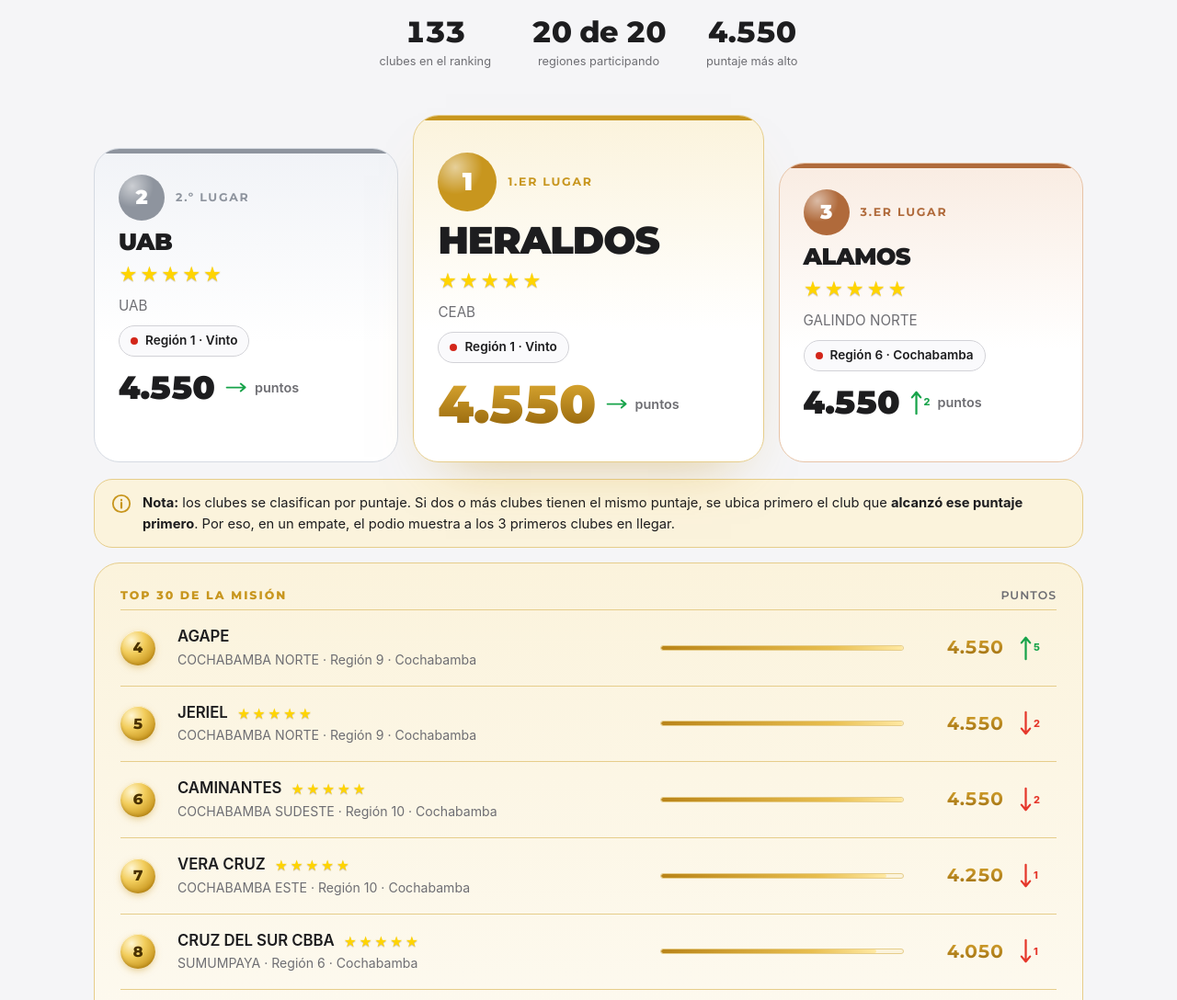
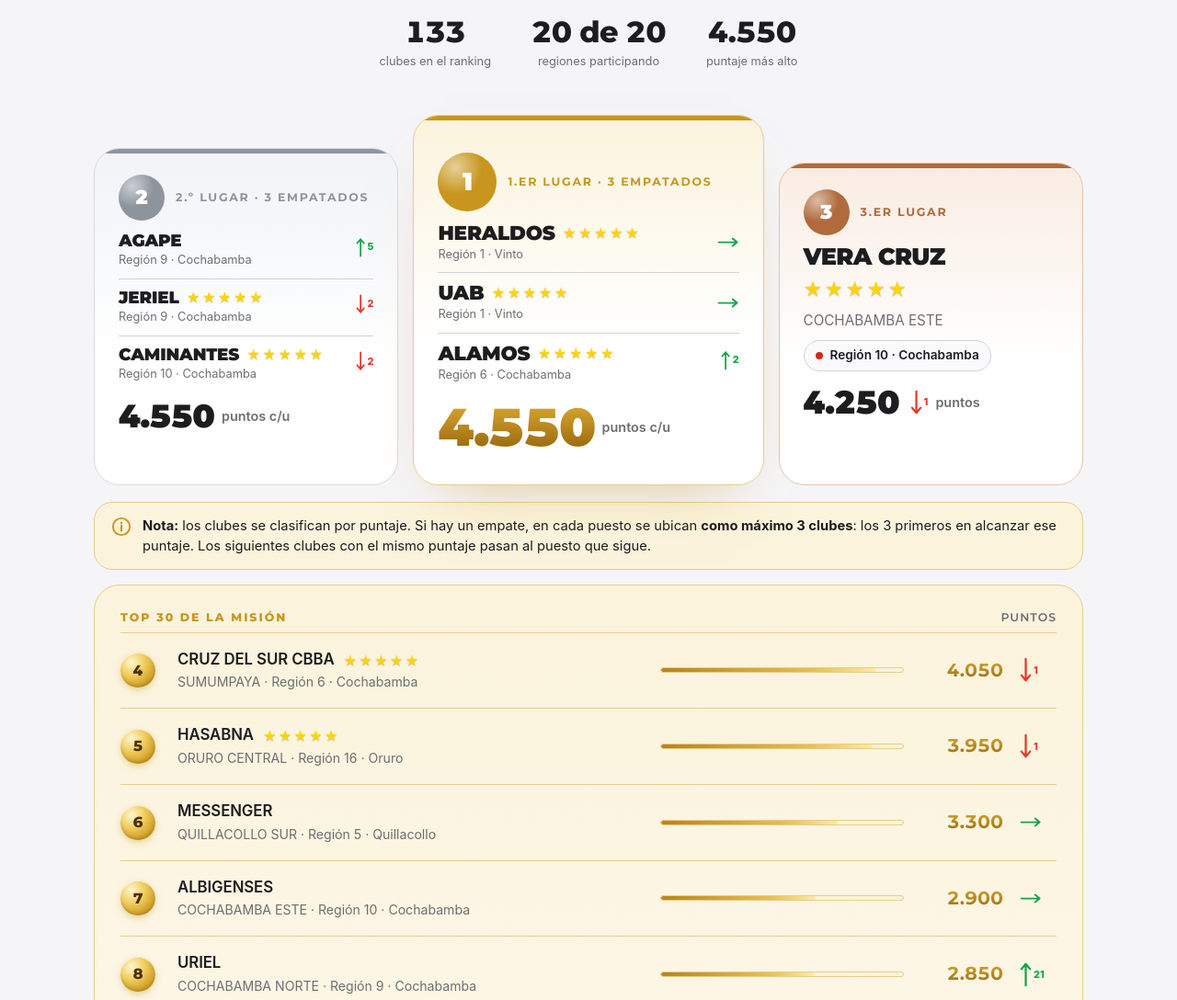
Before and after one commit to ministeriojovenmbc/ranking-mbc, a plain HTML site: page index.html in a window 1280 px wide. Shown: the part 1620-2708 px from the top of the page at 92% size. Drawn offline with Linux system fonts and the light colour scheme.

Commit message:
Puestos compartidos en empates (máximo 3 clubes por puesto)
Co-Authored-By: Claude Opus 5.5 <noreply@anthropic.com>

```diff
--- a/index.html
+++ b/index.html
@@ -210,6 +210,17 @@ button{cursor:pointer}
 .top10 .bar{background:var(--gold-tint);border-color:var(--gold-line)}
 .top10 .bar i{background:linear-gradient(90deg,#B98418,#E8BE4F 70%,#FFE9A3)}
 .top10 .li .nm b{letter-spacing:-.005em}
+.pod.multi{gap:12px}
+.pod-list{list-style:none;margin:0;padding:0;display:grid;gap:10px;counter-reset:pl}
+.pod-list li{display:grid;grid-template-columns:minmax(0,1fr) auto;gap:2px 8px;align-items:center;padding-bottom:10px;border-bottom:1px solid var(--hair)}
+.pod-list li:last-child{border-bottom:0;padding-bottom:0}
+.pl-n{display:flex;flex-wrap:wrap;align-items:center;gap:4px 8px;min-width:0}
+.pl-n b{font-family:var(--f-head);font-weight:900;font-size:1.15rem;letter-spacing:-.01em;line-height:1.1;overflow-wrap:anywhere}
+.pod.p1 .pl-n b{font-size:1.35rem}
+.pl-n .stars{margin-left:0;font-size:.9rem}
+.pl-r{grid-column:1;font-size:.8rem;color:var(--muted)}
+.pl-m{grid-column:2;grid-row:1/span 2}
+.pl-m .mv svg{height:22px}
 .rank-note{display:flex;align-items:flex-start;gap:12px;margin-top:18px;background:var(--gold-tint);border:1px solid var(--gold-line);border-radius:var(--r-lg);padding:14px 18px;color:var(--ink);font-size:.92rem;line-height:1.5}
 .rank-note svg{width:22px;height:22px;flex:none;color:var(--gold);margin-top:1px}
 .rank-note b{font-weight:700}
@@ -403,6 +414,14 @@ td.n{width:120px} td.n input{padding:6px 9px;text-align:right;font-variant-numer
   .pod-pts b{font-size:1.25rem}
   .pod.p1 .pod-pts b{font-size:1.6rem}
   .pod-pts span{font-size:.62rem}
+  .pod.multi{gap:8px}
+  .pod-list{gap:6px;width:100%}
+  .pod-list li{grid-template-columns:1fr;justify-items:center;text-align:center;padding-bottom:6px}
+  .pl-n{justify-content:center}
+  .pl-n b,.pod.p1 .pl-n b{font-size:.74rem}
+  .pl-r{font-size:.58rem}
+  .pl-m{grid-column:1;grid-row:auto}
+  .pl-m .mv svg{height:14px}
   .list{padding:4px 14px;border-radius:18px}
   .li{grid-template-columns:32px minmax(0,1fr) 64px 26px;gap:8px;padding:12px 0}
   .mv svg{height:22px}
@@ -613,6 +632,7 @@ function defaultRegions(){return Array.from({length:N_REG},(_,i)=>"Región "+(i+
 function esc(s){return String(s??"").replace(/[&<>"']/g,c=>({"&":"&amp;","<":"&lt;",">":"&gt;",'"':"&quot;","'":"&#39;"}[c]))}
 function fmt(n){return Number(n||0).toLocaleString("es-BO")}
 function code(r){return "R"+String(r).padStart(2,"0")}
+function lugares(l){const out=[];let p=0,i=0;while(i<l.length){p++;const s=l[i].puntos;let k=0;while(i<l.length&&l[i].puntos===s&&k<3){out.push({c:l[i],p});i++;k++}}return out}
 function lugar(n){return n+(n===1||n===3?".er":".º")+" lugar"}
 /* Promedio regional por ministerio: suma de puntos de los clubes de la región en ese ministerio ÷ TODOS sus clubes (también los que tienen 0) */
 function regionStats(area){
@@ -667,19 +687,27 @@ function render(){
   const PF=S.prevFecha&&typeof S.prevFecha==="object"?S.prevFecha[S.area]:S.prevFecha;
   if(PF){lg.hidden=false;lg.innerHTML='<span><span class="mv up">'+ARW.up+'</span>subió</span><span><span class="mv eq">'+ARW.eq+'</span>se mantiene</span><span><span class="mv dn">'+ARW.dn+'</span>bajó</span><span>· comparado con la actualización del '+esc(new Date(PF).toLocaleString("es-BO",{day:"numeric",month:"long",hour:"2-digit",minute:"2-digit"}))+'</span>'}
   else lg.hidden=true;
-  const top=list.slice(0,N);
+  /* Puestos con empate: mismo puntaje = mismo puesto, con máximo 3 clubes por puesto
+     (los 3 primeros en alcanzar ese puntaje); los siguientes empatados pasan al puesto que sigue. */
+  const G=lugares(list),grp=n=>G.filter(x=>x.p===n).map(x=>x.c);
+  const top=G.filter(x=>x.p<=N);
   if(!top.length){$("top").innerHTML='<div class="empty">Aún no hay clubes de '+esc(AREAS[S.area])+' en el ranking.</div>'}
   else{
-    const c1=top[0];
-    const pod=(c,i)=>c?'<article class="pod p'+(i+1)+'"><div class="pod-top"><span class="medal">'+(i+1)+'</span><span class="pod-k">'+["1.er lugar","2.º lugar","3.er lugar"][i]+'</span></div>'+
+    const c1=top[0].c;
+    const LBL=["1.er lugar","2.º lugar","3.er lugar"];
+    const pod1=(c,i)=>'<article class="pod p'+(i+1)+'"><div class="pod-top"><span class="medal">'+(i+1)+'</span><span class="pod-k">'+LBL[i]+'</span></div>'+
       '<h3>'+esc(c.nombre)+'</h3>'+(c.est5?'<div class="pod-stars">'+stars(c)+'</div>':'')+(c.iglesia?'<p class="meta">'+esc(c.iglesia)+'</p>':'')+
       '<span class="pill"><i></i>'+esc(regLabel(c.region))+'</span>'+
-      '<div class="pod-pts"><b>'+fmt(c.puntos)+'</b>'+mv(c)+'<span>puntos</span></div></article>':'<div class="pod-empty"></div>';
-    let h='<div class="podium">'+pod(top[1],1)+pod(top[0],0)+pod(top[2],2)+'</div>'+
+      '<div class="pod-pts"><b>'+fmt(c.puntos)+'</b>'+mv(c)+'<span>puntos</span></div></article>';
+    const podN=(g,i)=>'<article class="pod p'+(i+1)+' multi"><div class="pod-top"><span class="medal">'+(i+1)+'</span><span class="pod-k">'+LBL[i]+' · '+g.length+' empatados</span></div>'+
+      '<ol class="pod-list">'+g.map(c=>'<li><div class="pl-n"><b>'+esc(c.nombre)+'</b>'+stars(c)+'</div><span class="pl-r">'+esc(regLabel(c.region))+'</span><span class="pl-m">'+mv(c)+'</span></li>').join("")+'</ol>'+
+      '<div class="pod-pts"><b>'+fmt(g[0].puntos)+'</b><span>puntos c/u</span></div></article>';
+    const pod=(g,i)=>!g.length?'<div class="pod-empty"></div>':g.length===1?pod1(g[0],i):podN(g,i);
+    let h='<div class="podium">'+pod(grp(2),1)+pod(grp(1),0)+pod(grp(3),2)+'</div>'+
       '<div class="rank-note" role="note"><svg viewBox="0 0 24 24" aria-hidden="true"><circle cx="12" cy="12" r="10" fill="none" stroke="currentColor" stroke-width="2"/><path d="M12 11v6M12 7.5v.5" fill="none" stroke="currentColor" stroke-width="2.4" stroke-linecap="round"/></svg>'+
-      '<p><b>Nota:</b> los clubes se clasifican por puntaje. Si dos o más clubes tienen el mismo puntaje, se ubica primero el club que <b>alcanzó ese puntaje primero</b>. Por eso, en un empate, el podio muestra a los 3 primeros clubes en llegar.</p></div>';
-    const rest=top.slice(3),max=c1.puntos||1;
-    if(rest.length)h+='<div class="list top10"><div class="top10-head"><span>Top '+N+' de la Misión</span><span>Puntos</span></div>'+rest.map((c,i)=>row(c,i+4,max)).join("")+'</div>';
+      '<p><b>Nota:</b> los clubes se clasifican por puntaje. Si hay un empate, en cada puesto se ubican <b>como máximo 3 clubes</b>: los 3 primeros en alcanzar ese puntaje. Los siguientes clubes con el mismo puntaje pasan al puesto que sigue.</p></div>';
+    const rest=top.filter(x=>x.p>3),max=c1.puntos||1;
+    if(rest.length)h+='<div class="list top10"><div class="top10-head"><span>Top '+N+' de la Misión</span><span>Puntos</span></div>'+rest.map(x=>row(x.c,x.p,max)).join("")+'</div>';
     $("top").innerHTML=h;
   }
 
@@ -726,7 +754,7 @@ function renderRegion(r){
   $("regTitle").textContent=rname(r);
   const st=regionStats(S.area)[r];
   $("regSub").textContent=AREAS[S.area]+(UBIC[r]?" · "+UBIC[r]:"")+" · "+rc.length+(rc.length===1?" club":" clubes")+(st?" · "+lugar(st.puesto)+" por promedio ("+fmt(st.prom)+" pts)":"");
-  $("regList").innerHTML=rc.length?'<div class="list">'+rc.map((c,i)=>row(c,i+1,rc[0].puntos||1)).join("")+'</div>':'<div class="empty" style="margin-top:0">Esta región todavía no tiene clubes de '+esc(AREAS[S.area])+'.</div>';
+  $("regList").innerHTML=rc.length?'<div class="list">'+lugares(rc).map(x=>row(x.c,x.p,rc[0].puntos||1)).join("")+'</div>':'<div class="empty" style="margin-top:0">Esta región todavía no tiene clubes de '+esc(AREAS[S.area])+'.</div>';
 }
 
 /* Navegación entre Áreas */
```
